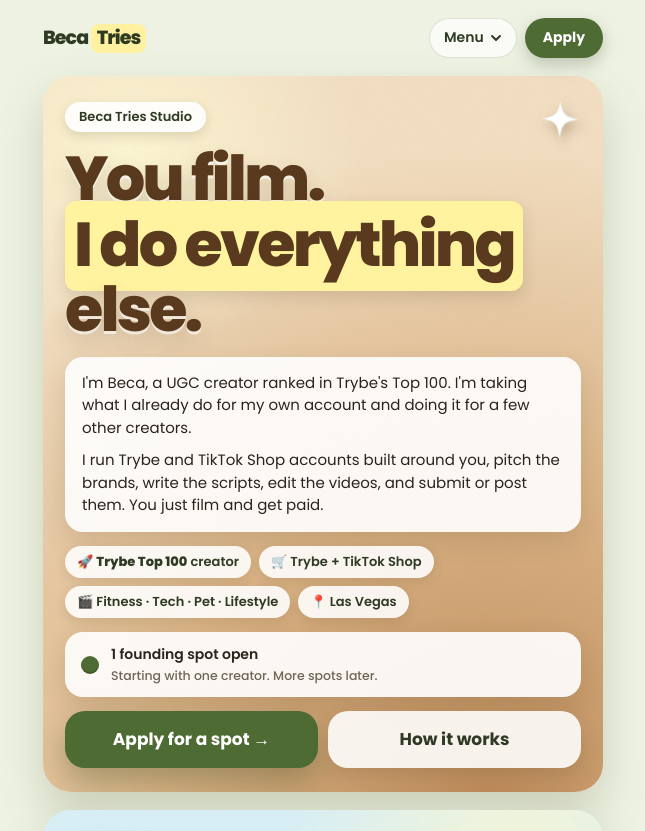
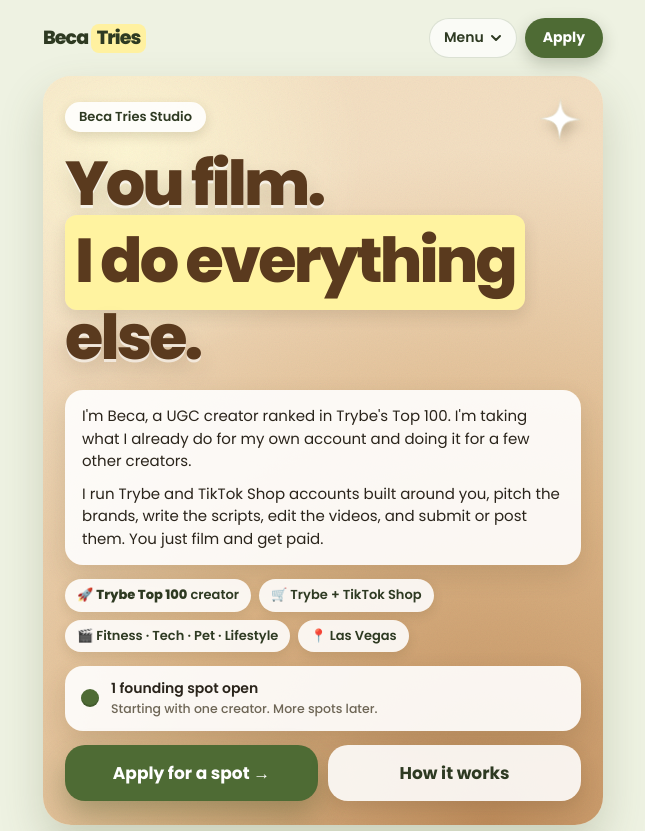
Before and after one commit to becatries/becatries.github.io, a plain HTML site: page studio/index.html in a window 1280 px wide. Shown: the top 831 px of the page, without its empty margins (317-962 px from the left). Drawn offline with Linux system fonts and the light colour scheme.

Commit message:
Studio: more line spacing in headings
Co-Authored-By: Claude Opus 5.5 <noreply@anthropic.com>
Claude-Session: https://claude.ai/code/session_013tZQajL7cSrBBTn6v2a1iu

```diff
--- a/studio/index.html
+++ b/studio/index.html
@@ -68,8 +68,9 @@ body {
 .g-olive   { --head: #3B4A1C; --ground: radial-gradient(60% 40% at 80% 90%, rgba(255,247,190,.85) 0%, transparent 70%), radial-gradient(120% 90% at 20% 0%, #93A65C 0%, #BFCB86 50%, #E6ECC4 100%); }
 
 .pill { align-self: flex-start; background: rgba(255,255,255,0.88); color: #2E3A22; box-shadow: 0 4px 12px rgba(60,50,20,0.15); font-weight: 600; font-size: 13px; padding: 5px 14px; border-radius: 999px; }
-h1, h2 { margin: 0; color: var(--head); font-weight: 800; text-wrap: balance; letter-spacing: -0.045em; line-height: 1.12; text-shadow: var(--head-shadow); }
-h1 { font-size: clamp(42px, 11vw, 62px); line-height: 1.06; }
+h1, h2 { margin: 0; color: var(--head); font-weight: 800; text-wrap: balance; letter-spacing: -0.045em; line-height: 1.28; text-shadow: var(--head-shadow); }
+h1 { font-size: clamp(42px, 11vw, 62px); line-height: 1.24; }
+h1 .hl, h2 .hl { padding: 2px 10px 6px; }
 h2 { font-size: clamp(30px, 8vw, 42px); }
 .hl { background: var(--hl); border-radius: 12px; padding: 0 9px 3px; text-shadow: none; box-shadow: 0 6px 16px rgba(60,45,20,0.14); -webkit-box-decoration-break: clone; box-decoration-break: clone; }
 .frost { background: var(--frost); border-radius: 18px; padding: 15px 17px; font-size: 15px; line-height: 1.5; box-shadow: 0 10px 26px rgba(70,55,30,0.14); }
```
